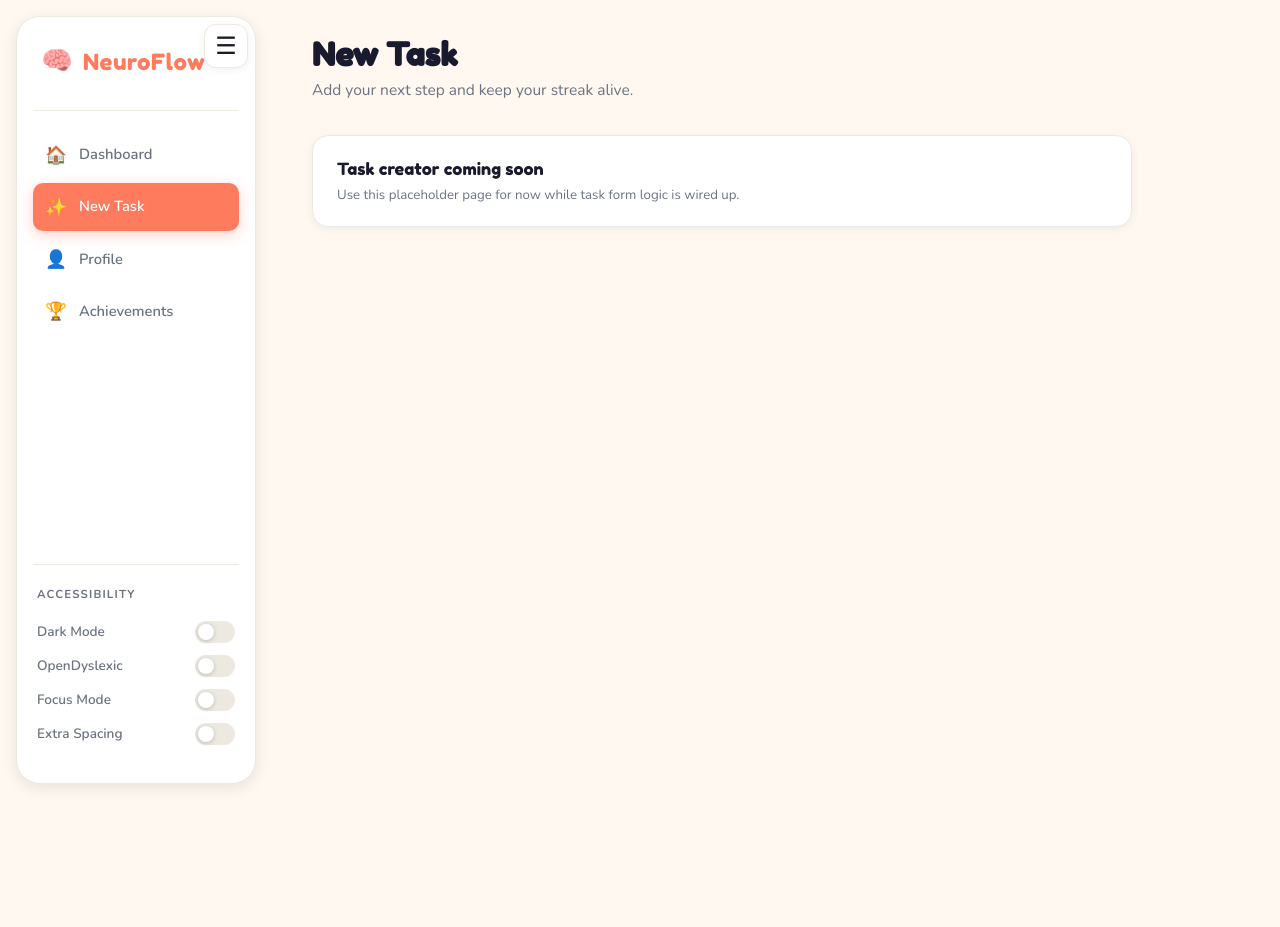
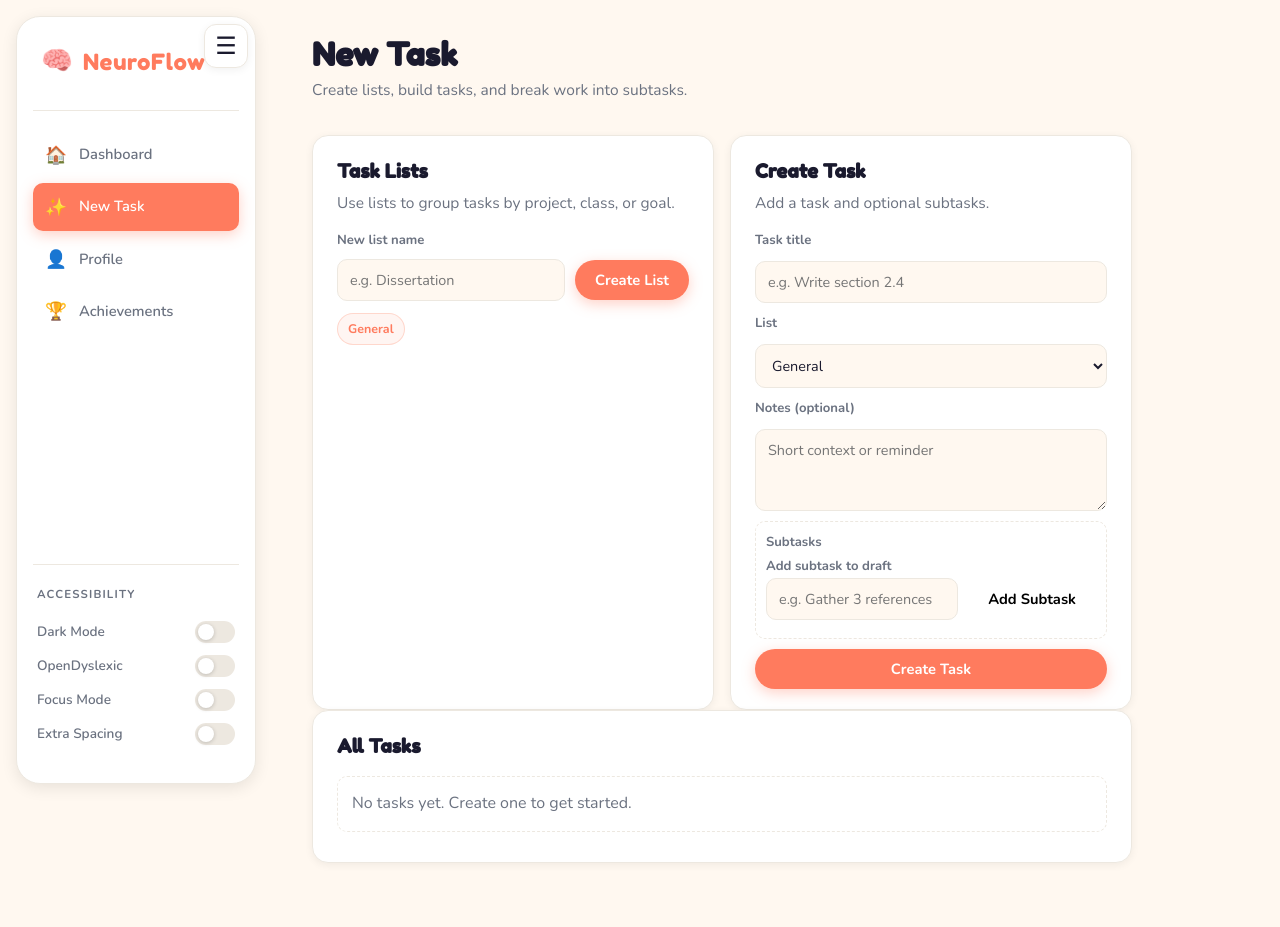
Before and after one commit to MiTsErRobot1943/NeuroFlow, a Flask app: page / in a window 1280 px wide, after a click that opens the changed part. Before the commit the page ends 787 px from the top, so only its background shows below. Run offline with Flask 3, Linux system fonts and the light colour scheme; the visitor is signed in with stand-in values (Sample User, id 1).

Commit message:
Set-up Task-creation functionality

```diff
--- a/Template/Dashboard.html
+++ b/Template/Dashboard.html
@@ -225,14 +225,62 @@
       <header class="page-header">
         <div>
           <h1 class="page-title">New Task</h1>
-          <p class="page-subtitle">Add your next step and keep your streak alive.</p>
+          <p class="page-subtitle">Create lists, build tasks, and break work into subtasks.</p>
         </div>
       </header>
 
-      <div class="level-card">
-        <p class="level-card__title">Task creator coming soon</p>
-        <p class="level-card__sub">Use this placeholder page for now while task form logic is wired up.</p>
+      <div class="task-builder-grid">
+        <section class="level-card task-builder-card" aria-labelledby="list-creator-heading">
+          <h2 id="list-creator-heading" class="section-title">Task Lists</h2>
+          <p class="page-subtitle">Use lists to group tasks by project, class, or goal.</p>
+
+          <form id="create-list-form" class="task-form task-form--compact" autocomplete="off">
+            <label for="new-list-name" class="task-form__label">New list name</label>
+            <div class="task-inline-row">
+              <input id="new-list-name" name="new-list-name" class="task-input" type="text" maxlength="40" placeholder="e.g. Dissertation" required />
+              <button type="submit" class="btn btn--primary">Create List</button>
+            </div>
+          </form>
+
+          <div id="task-lists" class="list-chip-wrap" role="list" aria-label="Available task lists"></div>
+        </section>
+
+        <section class="level-card task-builder-card" aria-labelledby="task-creator-heading">
+          <h2 id="task-creator-heading" class="section-title">Create Task</h2>
+          <p class="page-subtitle">Add a task and optional subtasks.</p>
+
+          <form id="create-task-form" class="task-form" autocomplete="off">
+            <label for="task-title" class="task-form__label">Task title</label>
+            <input id="task-title" name="task-title" class="task-input" type="text" maxlength="120" placeholder="e.g. Write section 2.4" required />
+
+            <label for="task-list-select" class="task-form__label">List</label>
+            <select id="task-list-select" name="task-list-select" class="task-input" required></select>
+
+            <label for="task-notes" class="task-form__label">Notes (optional)</label>
+            <textarea id="task-notes" name="task-notes" class="task-input task-textarea" rows="3" maxlength="300" placeholder="Short context or reminder"></textarea>
+
+            <div class="task-subtask-builder" aria-labelledby="subtasks-heading">
+              <p id="subtasks-heading" class="task-form__label">Subtasks</p>
+              <label for="new-subtask-title" class="task-form__label">Add subtask to draft</label>
+              <div class="task-inline-row">
+                <input id="new-subtask-title" name="new-subtask-title" class="task-input" type="text" maxlength="120" placeholder="e.g. Gather 3 references" />
+                <button type="button" id="add-subtask-btn" class="btn">Add Subtask</button>
+              </div>
+              <ul id="new-subtask-list" class="subtask-draft-list" aria-live="polite"></ul>
+            </div>
+
+            <button type="submit" class="btn btn--primary task-submit-btn">Create Task</button>
+          </form>
+        </section>
       </div>
+
+      <section class="level-card" aria-labelledby="all-tasks-heading">
+        <div class="tasks-section__header">
+          <h2 id="all-tasks-heading" class="section-title">All Tasks</h2>
+        </div>
+        <div id="tasks-empty-state" class="task-empty" hidden>No tasks yet. Create one to get started.</div>
+        <ul id="task-board" class="task-list" role="list"></ul>
+      </section>
     </section>
 
     <section class="screen" id="screen-profile" aria-label="Profile" hidden>
--- a/Template/css/style.css
+++ b/Template/css/style.css
@@ -665,10 +665,188 @@ body.sidebar-collapsed .main {
 
 
 /* ============================================================
+   TASK CREATOR
+   ============================================================ */
+.task-builder-grid {
+  display: grid;
+  grid-template-columns: repeat(2, minmax(0, 1fr));
+  gap: 16px;
+}
+
+.task-builder-card {
+  margin-bottom: 0;
+}
+
+.task-form {
+  margin-top: 14px;
+  display: flex;
+  flex-direction: column;
+  gap: 10px;
+}
+
+.task-form--compact {
+  gap: 8px;
+}
+
+.task-form__label {
+  font-size: 0.82rem;
+  font-weight: 700;
+  color: var(--text-secondary);
+}
+
+.task-input {
+  width: 100%;
+  border: 1px solid var(--border);
+  background: var(--bg-main);
+  color: var(--text-primary);
+  border-radius: var(--radius-sm);
+  padding: 10px 12px;
+  font-family: var(--font-body);
+  font-size: 0.9rem;
+}
+
+.task-input:focus {
+  outline: 2px solid rgba(255,123,94,0.25);
+  border-color: var(--accent-coral);
+}
+
+.task-textarea {
+  resize: vertical;
+  min-height: 72px;
+}
+
+.task-inline-row {
+  display: flex;
+  align-items: center;
+  gap: 10px;
+}
+
+.task-inline-row .btn {
+  flex-shrink: 0;
+}
+
+.task-submit-btn {
+  justify-content: center;
+}
+
+.task-subtask-builder {
+  border: 1px dashed var(--border);
+  border-radius: var(--radius-sm);
+  padding: 10px;
+}
+
+.subtask-draft-list,
+.task-subtask-list {
+  display: flex;
+  flex-direction: column;
+  gap: 8px;
+  margin-top: 8px;
+}
+
+.subtask-draft-item,
+.task-subtask-item {
+  display: flex;
+  align-items: center;
+  justify-content: space-between;
+  gap: 10px;
+  padding: 8px 10px;
+  border: 1px solid var(--border);
+  border-radius: var(--radius-sm);
+  background: var(--bg-main);
+}
+
+.task-checkbox-label {
+  display: inline-flex;
+  align-items: center;
+  gap: 8px;
+  min-width: 0;
+}
+
+.task-checkbox-label input[type="checkbox"] {
+  width: 16px;
+  height: 16px;
+}
+
+.task-subtask-title {
+  font-size: 0.88rem;
+  color: var(--text-primary);
+}
+
+.task-subtask-title--done {
+  text-decoration: line-through;
+  color: var(--text-secondary);
+}
+
+.task-note {
+  font-size: 0.84rem;
+  color: var(--text-secondary);
+  margin-top: 4px;
+}
+
+.task-item__title-row {
+  display: flex;
+  align-items: center;
+  justify-content: space-between;
+  gap: 10px;
+}
+
+.task-action-btn {
+  border: 1px solid var(--border);
+  color: var(--text-secondary);
+  border-radius: var(--radius-pill);
+  padding: 4px 10px;
+  font-size: 0.75rem;
+  font-weight: 700;
+  background: var(--bg-card);
+}
+
+.task-action-btn:hover {
+  color: var(--text-primary);
+}
+
+.task-input--inline {
+  padding: 8px 10px;
+  font-size: 0.85rem;
+}
+
+.task-inline-row--subtask {
+  margin-top: 8px;
+}
+
+.list-chip-wrap {
+  margin-top: 12px;
+  display: flex;
+  flex-wrap: wrap;
+  gap: 8px;
+}
+
+.list-chip {
+  display: inline-flex;
+  align-items: center;
+  padding: 5px 10px;
+  border-radius: var(--radius-pill);
+  font-size: 0.78rem;
+  font-weight: 700;
+  color: var(--accent-coral);
+  border: 1px solid rgba(255,123,94,0.25);
+  background: rgba(255,123,94,0.08);
+}
+
+.task-empty {
+  border: 1px dashed var(--border);
+  border-radius: var(--radius-sm);
+  padding: 14px;
+  color: var(--text-secondary);
+  margin-bottom: 10px;
+}
+
+
+/* ============================================================
    RESPONSIVE — tablet / smaller desktops
    ============================================================ */
 @media (max-width: 1024px) {
   .stat-grid { grid-template-columns: repeat(2, 1fr); }
+  .task-builder-grid { grid-template-columns: 1fr; }
 }
 
 @media (max-width: 768px) {
@@ -684,4 +862,8 @@ body.sidebar-collapsed .main {
 
   .page-title { font-size: 1.5rem; }
   .stat-grid  { grid-template-columns: repeat(2, 1fr); gap: 12px; }
+  .task-inline-row {
+    align-items: stretch;
+    flex-direction: column;
+  }
 }
--- a/Template/js/APP.js
+++ b/Template/js/APP.js
@@ -4,6 +4,8 @@
    ============================================================ */
 
 document.addEventListener('DOMContentLoaded', () => {
+
+  const TASKS_STORAGE_KEY = 'nf-task-state-v1';
 
   /* ── Theme ── */
   const html = document.documentElement;
@@ -131,6 +133,378 @@ document.addEventListener('DOMContentLoaded', () => {
   // Ensure the dashboard starts visible if no hash-based navigation is present.
   showScreen('dashboard');
 
+  function generateId(prefix) {
+    return `${prefix}-${Date.now()}-${Math.random().toString(36).slice(2, 8)}`;
+  }
+
+  function escapeHtml(value) {
+    return String(value)
+      .replace(/&/g, '&amp;')
+      .replace(/</g, '&lt;')
+      .replace(/>/g, '&gt;')
+      .replace(/"/g, '&quot;')
+      .replace(/'/g, '&#39;');
+  }
+
+  function createInitialTaskState() {
+    return {
+      lists: [{ id: 'list-general', name: 'General' }],
+      tasks: []
+    };
+  }
+
+  function loadTaskState() {
+    try {
+      const raw = localStorage.getItem(TASKS_STORAGE_KEY);
+      if (!raw) return createInitialTaskState();
+      const parsed = JSON.parse(raw);
+      if (!parsed || !Array.isArray(parsed.lists) || !Array.isArray(parsed.tasks)) {
+        return createInitialTaskState();
+      }
+      if (!parsed.lists.length) {
+        parsed.lists.push({ id: 'list-general', name: 'General' });
+      }
+      return parsed;
+    } catch (error) {
+      return createInitialTaskState();
+    }
+  }
+
+  function saveTaskState() {
+    localStorage.setItem(TASKS_STORAGE_KEY, JSON.stringify(taskState));
+  }
+
+  let taskState = loadTaskState();
+  let pendingSubtasks = [];
+
+  const createListForm = document.getElementById('create-list-form');
+  const createTaskForm = document.getElementById('create-task-form');
+  const listNameInput = document.getElementById('new-list-name');
+  const taskTitleInput = document.getElementById('task-title');
+  const taskListSelect = document.getElementById('task-list-select');
+  const taskNotesInput = document.getElementById('task-notes');
+  const newSubtaskTitleInput = document.getElementById('new-subtask-title');
+  const addSubtaskBtn = document.getElementById('add-subtask-btn');
+  const newSubtaskList = document.getElementById('new-subtask-list');
+  const taskLists = document.getElementById('task-lists');
+  const taskBoard = document.getElementById('task-board');
+  const tasksEmptyState = document.getElementById('tasks-empty-state');
+  const recentTaskList = document.getElementById('task-list');
+
+  function getListNameById(listId) {
+    const list = taskState.lists.find(item => item.id === listId);
+    return list ? list.name : 'General';
+  }
+
+  function countCompletedTasks() {
+    return taskState.tasks.filter(task => task.done).length;
+  }
+
+  function updateTaskStatCounter() {
+    const statTasks = document.getElementById('stat-tasks');
+    if (!statTasks) return;
+    statTasks.textContent = String(countCompletedTasks());
+  }
+
+  function renderDraftSubtasks() {
+    if (!newSubtaskList) return;
+    if (!pendingSubtasks.length) {
+      newSubtaskList.innerHTML = '';
+      return;
+    }
+
+    newSubtaskList.innerHTML = pendingSubtasks
+      .map((subtask, index) => (
+        `<li class="subtask-draft-item">
+          <span>${escapeHtml(subtask.title)}</span>
+          <button type="button" class="task-action-btn" data-action="remove-draft-subtask" data-index="${index}">Remove</button>
+        </li>`
+      ))
+      .join('');
+  }
+
+  function renderListControls() {
+    if (taskListSelect) {
+      const previouslySelected = taskListSelect.value;
+      taskListSelect.innerHTML = taskState.lists
+        .map(list => `<option value="${list.id}">${escapeHtml(list.name)}</option>`)
+        .join('');
+      if (previouslySelected && taskState.lists.some(list => list.id === previouslySelected)) {
+        taskListSelect.value = previouslySelected;
+      }
+    }
+
+    if (taskLists) {
+      taskLists.innerHTML = taskState.lists
+        .map(list => `<span class="list-chip" role="listitem">${escapeHtml(list.name)}</span>`)
+        .join('');
+    }
+  }
+
+  function renderTaskBoard() {
+    if (!taskBoard) return;
+
+    if (!taskState.tasks.length) {
+      taskBoard.innerHTML = '';
+      if (tasksEmptyState) tasksEmptyState.hidden = false;
+      return;
+    }
+
+    if (tasksEmptyState) tasksEmptyState.hidden = true;
+
+    taskBoard.innerHTML = taskState.tasks
+      .slice()
+      .sort((a, b) => b.createdAt - a.createdAt)
+      .map(task => {
+        const completedSubtasks = task.subtasks.filter(subtask => subtask.done).length;
+        const subtaskProgress = task.subtasks.length
+          ? `${completedSubtasks}/${task.subtasks.length} subtasks`
+          : 'No subtasks';
+
+        return `<li class="task-item ${task.done ? 'task-item--done' : 'task-item--active'}" role="listitem" data-task-id="${task.id}">
+          <div class="task-item__status" aria-label="${task.done ? 'Completed' : 'In progress'}">
+            <span class="status-dot ${task.done ? 'status-dot--done' : 'status-dot--active'}" aria-hidden="true"></span>
+          </div>
+          <div class="task-item__body">
+            <div class="task-item__title-row">
+              <label class="task-checkbox-label">
+                <input type="checkbox" data-action="toggle-task" ${task.done ? 'checked' : ''} />
+                <span class="task-item__title">${escapeHtml(task.title)}</span>
+              </label>
+              <button type="button" class="task-action-btn" data-action="delete-task">Delete</button>
+            </div>
+            <p class="task-item__meta">${task.done ? 'Completed' : 'In progress'} · ${escapeHtml(subtaskProgress)} · <span class="tag tag--sky">${escapeHtml(getListNameById(task.listId))}</span></p>
+            ${task.notes ? `<p class="task-note">${escapeHtml(task.notes)}</p>` : ''}
+            <ul class="task-subtask-list">
+              ${task.subtasks.map(subtask => `
+                <li class="task-subtask-item">
+                  <label class="task-checkbox-label">
+                    <input type="checkbox" data-action="toggle-subtask" data-subtask-id="${subtask.id}" ${subtask.done ? 'checked' : ''} />
+                    <span class="task-subtask-title ${subtask.done ? 'task-subtask-title--done' : ''}">${escapeHtml(subtask.title)}</span>
+                  </label>
+                </li>
+              `).join('')}
+            </ul>
+            <div class="task-inline-row task-inline-row--subtask">
+              <input class="task-input task-input--inline" type="text" placeholder="Add subtask" data-role="subtask-input" maxlength="120" />
+              <button type="button" class="btn" data-action="add-subtask">Add</button>
+            </div>
+          </div>
+        </li>`;
+      })
+      .join('');
+  }
+
+  function renderRecentTasks() {
+    if (!recentTaskList) return;
+
+    if (!taskState.tasks.length) {
+      recentTaskList.innerHTML = '<li class="task-item" role="listitem"><div class="task-item__body"><p class="task-item__title">No tasks yet</p><p class="task-item__meta">Create your first task in New Task.</p></div></li>';
+      return;
+    }
+
+    recentTaskList.innerHTML = taskState.tasks
+      .slice()
+      .sort((a, b) => b.createdAt - a.createdAt)
+      .slice(0, 4)
+      .map(task => {
+        const completedSubtasks = task.subtasks.filter(subtask => subtask.done).length;
+        return `<li class="task-item ${task.done ? 'task-item--done' : 'task-item--active'}" role="listitem">
+          <div class="task-item__status" aria-label="${task.done ? 'Completed' : 'In progress'}">
+            <span class="status-dot ${task.done ? 'status-dot--done' : 'status-dot--active'}" aria-hidden="true"></span>
+          </div>
+          <div class="task-item__body">
+            <p class="task-item__title">${escapeHtml(task.title)}</p>
+            <p class="task-item__meta">${task.done ? 'Completed' : 'In progress'} · ${completedSubtasks}/${task.subtasks.length} subtasks · <span class="tag tag--sky">${escapeHtml(getListNameById(task.listId))}</span></p>
+          </div>
+        </li>`;
+      })
+      .join('');
+  }
+
+  function renderTaskUi() {
+    renderListControls();
+    renderDraftSubtasks();
+    renderTaskBoard();
+    renderRecentTasks();
+    updateTaskStatCounter();
+  }
+
+  function addPendingSubtask() {
+    if (!newSubtaskTitleInput) return;
+    const title = newSubtaskTitleInput.value.trim();
+    if (!title) return;
+    pendingSubtasks.push({ id: generateId('draft-subtask'), title, done: false });
+    newSubtaskTitleInput.value = '';
+    renderDraftSubtasks();
+  }
+
+  if (addSubtaskBtn) {
+    addSubtaskBtn.addEventListener('click', addPendingSubtask);
+  }
+
+  if (newSubtaskTitleInput) {
+    newSubtaskTitleInput.addEventListener('keydown', event => {
+      if (event.key === 'Enter') {
+        event.preventDefault();
+        addPendingSubtask();
+      }
+    });
+  }
+
+  if (newSubtaskList) {
+    newSubtaskList.addEventListener('click', event => {
+      const target = event.target;
+      if (!(target instanceof HTMLElement)) return;
+      if (target.dataset.action !== 'remove-draft-subtask') return;
+
+      const index = Number(target.dataset.index);
+      if (Number.isNaN(index)) return;
+      pendingSubtasks = pendingSubtasks.filter((_, itemIndex) => itemIndex !== index);
+      renderDraftSubtasks();
+    });
+  }
+
+  if (createListForm) {
+    createListForm.addEventListener('submit', event => {
+      event.preventDefault();
+      if (!listNameInput) return;
+
+      const name = listNameInput.value.trim();
+      if (!name) return;
+
+      const exists = taskState.lists.some(list => list.name.toLowerCase() === name.toLowerCase());
+      if (exists) {
+        listNameInput.focus();
+        return;
+      }
+
+      const list = { id: generateId('list'), name };
+      taskState.lists.push(list);
+      saveTaskState();
+      renderTaskUi();
+      if (taskListSelect) taskListSelect.value = list.id;
+      listNameInput.value = '';
+    });
+  }
+
+  if (createTaskForm) {
+    createTaskForm.addEventListener('submit', event => {
+      event.preventDefault();
+      if (!taskTitleInput || !taskListSelect) return;
+
+      const title = taskTitleInput.value.trim();
+      if (!title) return;
+
+      const task = {
+        id: generateId('task'),
+        title,
+        notes: taskNotesInput ? taskNotesInput.value.trim() : '',
+        listId: taskListSelect.value,
+        done: false,
+        createdAt: Date.now(),
+        subtasks: pendingSubtasks.map(subtask => ({
+          id: generateId('subtask'),
+          title: subtask.title,
+          done: false
+        }))
+      };
+
+      taskState.tasks.push(task);
+      saveTaskState();
+
+      createTaskForm.reset();
+      pendingSubtasks = [];
+      renderTaskUi();
+      taskTitleInput.focus();
+    });
+  }
+
+  if (taskBoard) {
+    taskBoard.addEventListener('click', event => {
+      const target = event.target;
+      if (!(target instanceof HTMLElement)) return;
+
+      const item = target.closest('[data-task-id]');
+      if (!item) return;
+      const taskId = item.getAttribute('data-task-id');
+      if (!taskId) return;
+
+      const task = taskState.tasks.find(entry => entry.id === taskId);
+      if (!task) return;
+
+      if (target.dataset.action === 'delete-task') {
+        taskState.tasks = taskState.tasks.filter(entry => entry.id !== taskId);
+      }
+
+      if (target.dataset.action === 'add-subtask') {
+        const input = item.querySelector('[data-role="subtask-input"]');
+        if (input instanceof HTMLInputElement) {
+          const title = input.value.trim();
+          if (title) {
+            task.subtasks.push({ id: generateId('subtask'), title, done: false });
+            input.value = '';
+          }
+        }
+      }
+
+      saveTaskState();
+      renderTaskUi();
+    });
+
+    taskBoard.addEventListener('keydown', event => {
+      const target = event.target;
+      if (!(target instanceof HTMLInputElement)) return;
+      if (target.dataset.role !== 'subtask-input' || event.key !== 'Enter') return;
+
+      event.preventDefault();
+      const item = target.closest('[data-task-id]');
+      if (!item) return;
+      const taskId = item.getAttribute('data-task-id');
+      if (!taskId) return;
+
+      const task = taskState.tasks.find(entry => entry.id === taskId);
+      const title = target.value.trim();
+      if (!task || !title) return;
+
+      task.subtasks.push({ id: generateId('subtask'), title, done: false });
+      target.value = '';
+      saveTaskState();
+      renderTaskUi();
+    });
+
+    taskBoard.addEventListener('change', event => {
+      const target = event.target;
+      if (!(target instanceof HTMLInputElement)) return;
+
+      const item = target.closest('[data-task-id]');
+      if (!item) return;
+      const taskId = item.getAttribute('data-task-id');
+      if (!taskId) return;
+
+      const task = taskState.tasks.find(entry => entry.id === taskId);
+      if (!task) return;
+
+      if (target.dataset.action === 'toggle-task') {
+        task.done = target.checked;
+      }
+
+      if (target.dataset.action === 'toggle-subtask') {
+        const subtask = task.subtasks.find(entry => entry.id === target.dataset.subtaskId);
+        if (subtask) {
+          subtask.done = target.checked;
+          const hasSubtasks = task.subtasks.length > 0;
+          task.done = hasSubtasks && task.subtasks.every(entry => entry.done);
+        }
+      }
+
+      saveTaskState();
+      renderTaskUi();
+    });
+  }
+
+  renderTaskUi();
+
   /* ── Animate progress bar on load ── */
   const progressFill = document.getElementById('level-progress');
   if (progressFill) {
@@ -169,7 +543,7 @@ document.addEventListener('DOMContentLoaded', () => {
   setTimeout(() => {
     animateCount(document.getElementById('stat-xp'),     '1240');
     animateCount(document.getElementById('stat-streak'),  '5');
-    animateCount(document.getElementById('stat-tasks'),   '18');
+    animateCount(document.getElementById('stat-tasks'),   String(countCompletedTasks()));
     animateCount(document.getElementById('stat-badges'),  '4');
   }, 300);
 
--- a/docker-compose.yml
+++ b/docker-compose.yml
@@ -25,7 +25,7 @@ services:
           "CMD",
           "python",
           "-c",
-          "import urllib.request; urllib.request.urlopen('http://localhost:5000/')",
+          "import urllib.request; urllib.request.urlopen('http://localhost:5000/health')",
         ]
       interval: 30s
       timeout: 10s
--- a/run_desktop.py
+++ b/run_desktop.py
@@ -5,7 +5,6 @@ Starts the Flask backend with pywebview desktop window, or performs health check
 """
 
 import argparse
-import logging
 import sys
 from urllib.request import urlopen
 from urllib.error import URLError
--- a/src/app_factory.py
+++ b/src/app_factory.py
@@ -100,6 +100,11 @@ def _validate_csrf() -> bool:
 
 def register_routes(app: Flask) -> None:
     """Register Flask route handlers."""
+    @app.route("/health", methods=["GET"])
+    def health() -> tuple[dict[str, str], int]:
+        """Container liveness/readiness endpoint."""
+        return {"status": "ok"}, 200
+
     @app.route("/")
     def dashboard():
         """Dashboard view (protected by login)."""
--- /dev/null
+++ b/src/services/__init__.py
@@ -0,0 +1 @@
+"""Service-layer helpers for NeuroFlow."""
```
Also changed, not shown: db_setup.py (+57 -11 lines), src/services/db_setup.py (added, +7 -0 lines), README.md.
